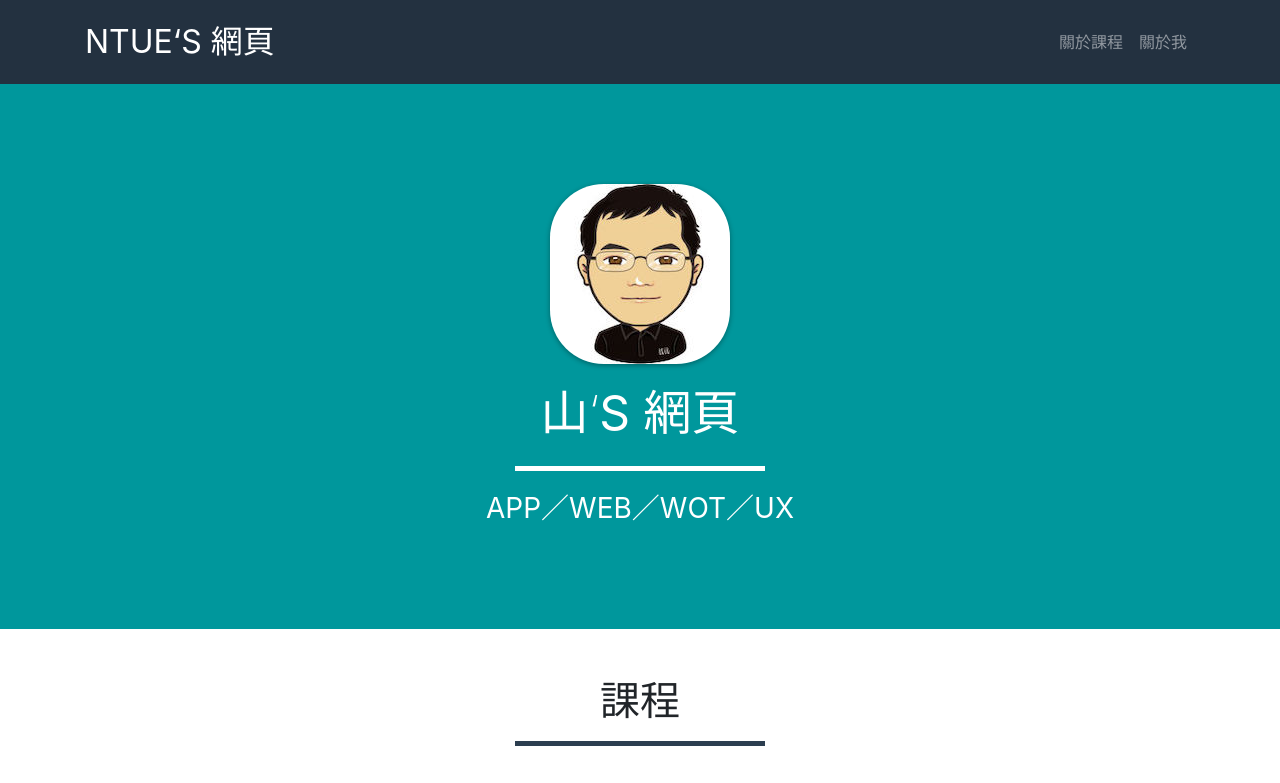
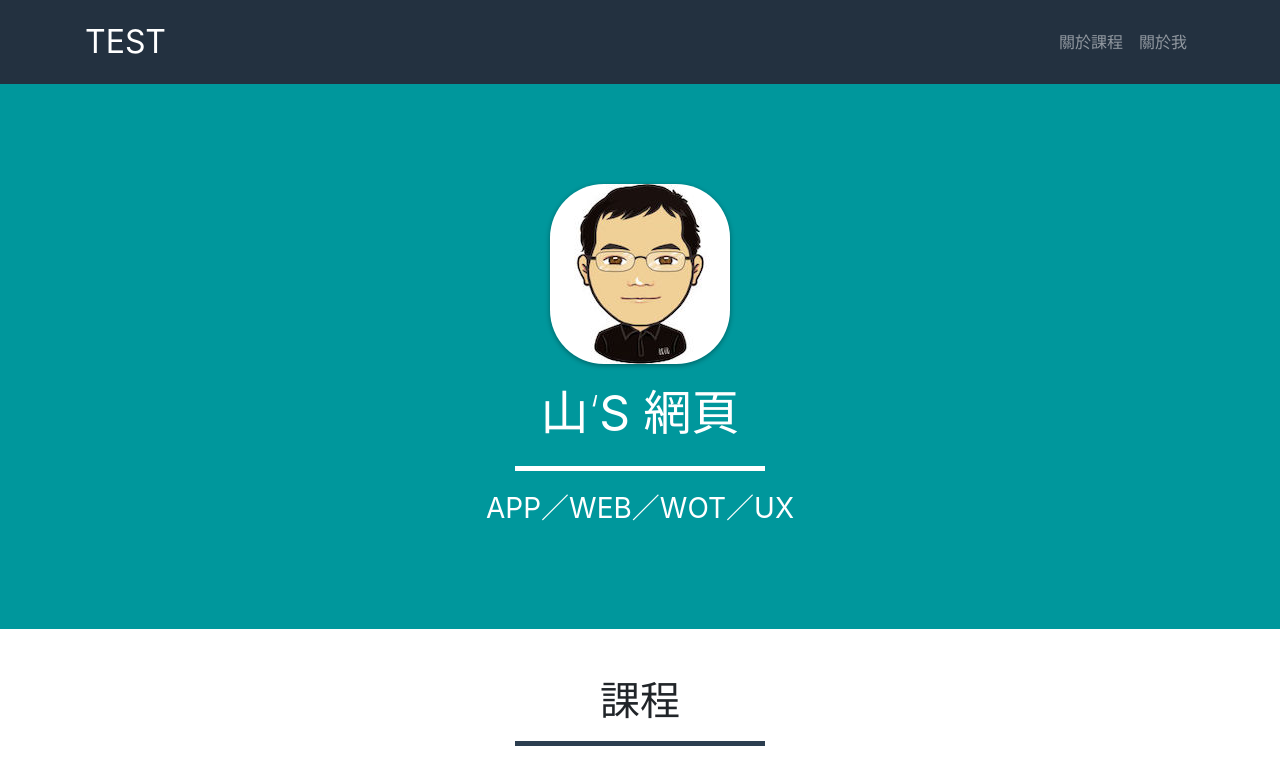
Before and after one commit to chsyu/gitntue2019, a plain HTML site: page index.html in a window 1280 px wide. Shown: the top 783 px of the page. Drawn offline with Linux system fonts and the light colour scheme.

Commit message:
header modified

```diff
--- a/index.html
+++ b/index.html
@@ -16,7 +16,7 @@
 
   <nav class="navbar fixed-top navbar-expand-md navbar-dark nav__bg">
     <div class="container">
-      <a class="navbar-brand nav__brand" href="#">NTUE‘s 網頁</a>
+      <a class="navbar-brand nav__brand" href="#">TEST</a>
       <button class="navbar-toggler" type="button" data-toggle="collapse" data-target="#navbarSupportedContent"
         aria-controls="navbarSupportedContent" aria-expanded="false" aria-label="Toggle navigation">
         <span class="navbar-toggler-icon"></span>
```
